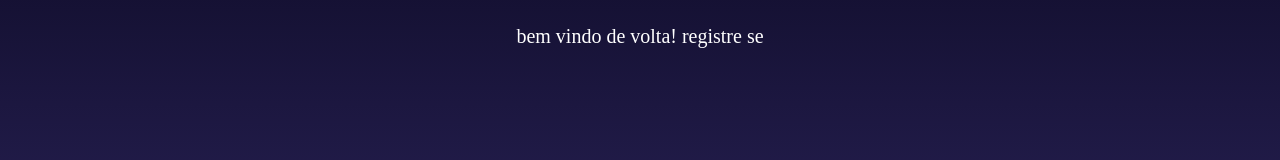
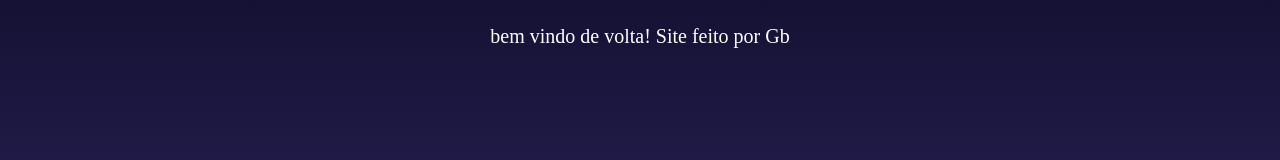
Before and after one commit to Gabrielzxv/web-platform-fqtwbr, a plain HTML site: page index.html in a window 1280 px wide. Shown: the top 160 px of the page. Drawn offline with Linux system fonts and the light colour scheme.

Commit message:
update index.html

```diff
--- a/index.html
+++ b/index.html
@@ -4,7 +4,7 @@
      <link rel="stylesheet" type="text/css" href="styles.css">
   </head>
   <body>
-    <p> bem vindo de volta! registre se</p>
+    <p> bem vindo de volta! Site feito por Gb</p>
 
     <h1> LOG IN</h1>
 
```
